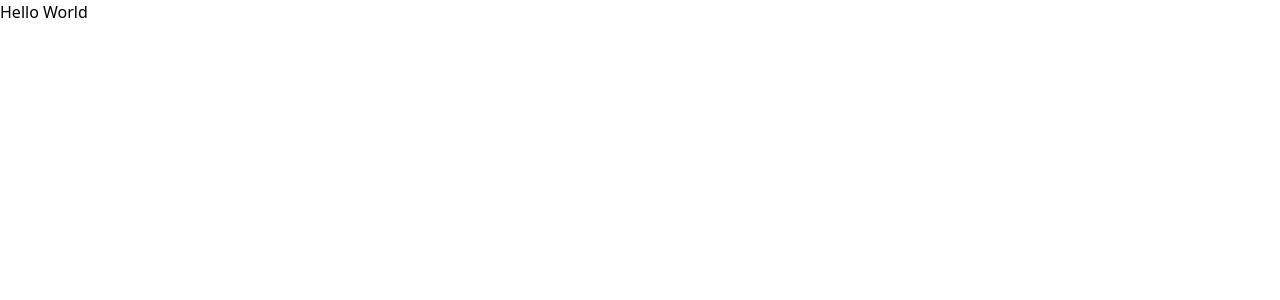
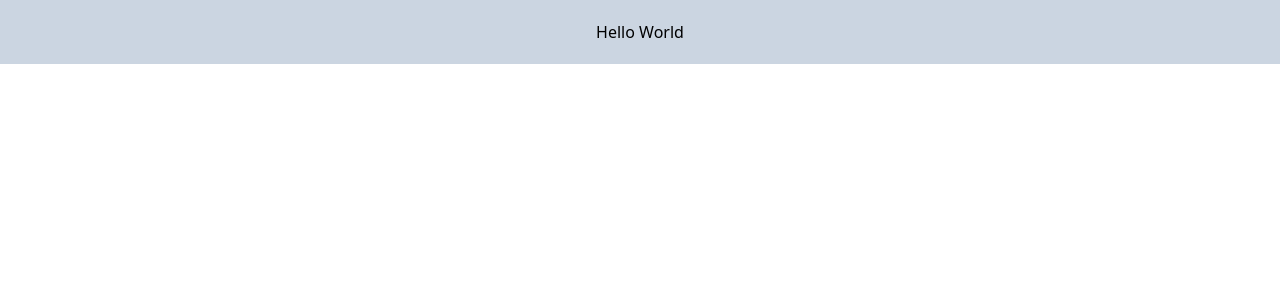
Before and after one commit to jgallager14/react_starwars, a React (Vite) app: page / in a window 1280 px wide. Shown: the top 300 px of the page. Built offline with nearby package versions, Linux system fonts and the light colour scheme.

Commit message:
added tailwind classes to app

```diff
--- a/src/App.tsx
+++ b/src/App.tsx
@@ -1,3 +1,3 @@
 export function App() {
-  return <h1>Hello World</h1>;
+  return <h1 className="text-center p-5 bg-slate-300">Hello World</h1>;
 }
```
